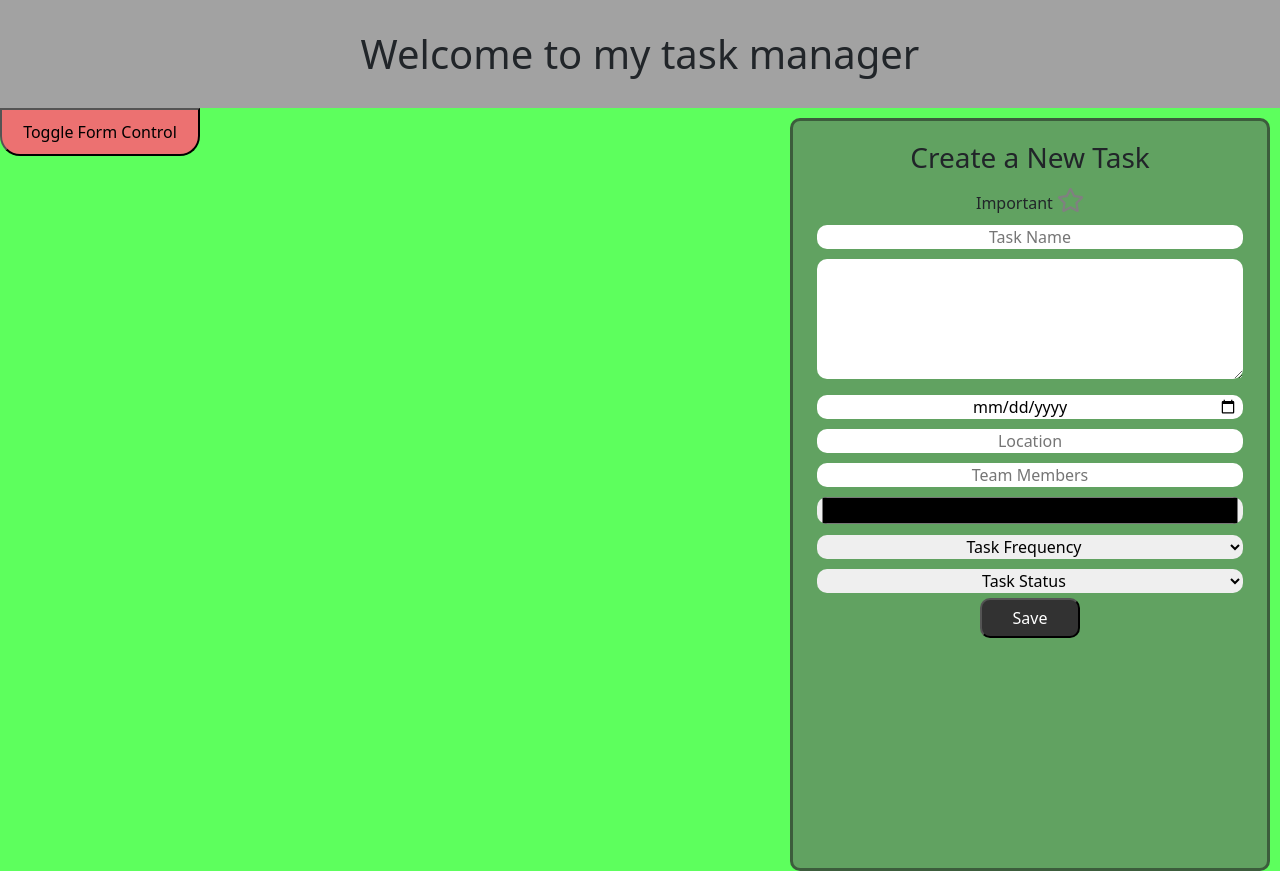
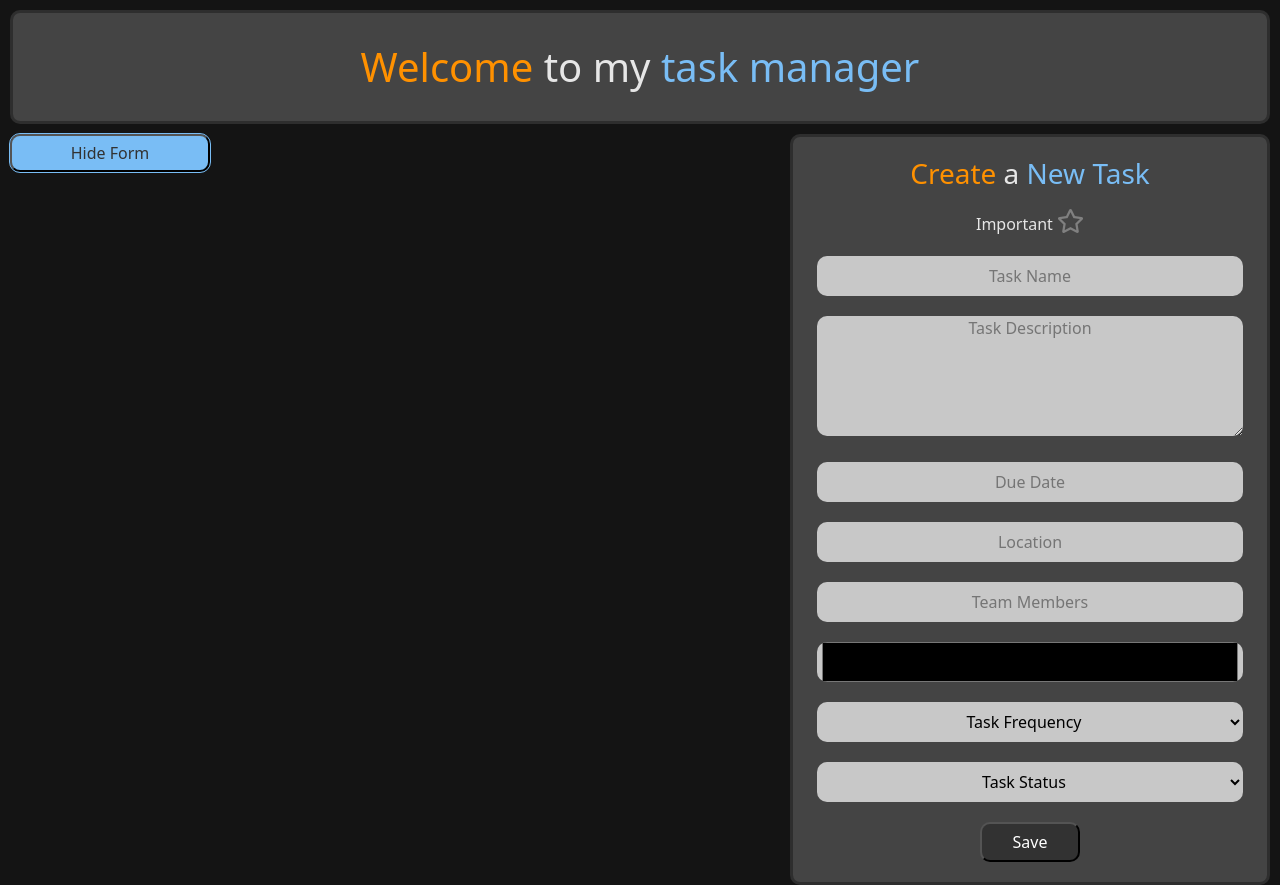
Before and after one commit to Finsternavy/TaskManager, a plain HTML site: page index.html in a window 1280 px wide. Drawn offline with nearby package versions, Linux system fonts and the light colour scheme.

Commit message:
106_assignment_2
added CSS styling

```diff
--- a/index.html
+++ b/index.html
@@ -13,27 +13,27 @@
 </head>
 <body>
     <header>
-        <h1>Welcome to my task manager</h1>
+        <h1><span class="accent">Welcome </span>to my <span class="accent-2">task manager</span></h1>
     </header>
     <!----------------------Main----------------------------->
     <main class="page-container">
         <section class="task-list" id="task-list">
-            <button class="toggleFormButton">Toggle Form Control</button>
+            <button class="toggleFormButton">Hide Form</button>
         </section>
         <section class="form" id="form">
             <form id="task-form" class="task-form">
-                <h3>Create a New Task</h3>
-                <div class="inputs">
+                <h3><span class="accent">Create</span> a <span class="accent-2">New Task</span></h3>
+                <div>
                     <label id="txtImportant">Important <i id="important" class="iconNotImportant far fa-star"></i></label>
                 </div>
                 <div class="inputs">
                     <input id="txtName" type="text" placeholder="Task Name">
                 </div>
                 <div class="inputs">
-                    <textarea id="txtDescription" name="task-description" id="task-description" cols="30" rows="5"></textarea>
+                    <textarea id="txtDescription" name="task-description" id="task-description" cols="30" rows="5" placeholder="Task Description"></textarea>
                 </div>
                 <div class="inputs">
-                    <input id="txtDueDate" type="date" placeholder="Due Date">
+                    <input id="txtDueDate"placeholder="Due Date" onfocus="(this.type='date')" onblur="(this.type='text')">
                 </div>
                 <div class="inputs">
                     <input id="txtLocation" type="text" placeholder="Location">
--- a/scripts/main.js
+++ b/scripts/main.js
@@ -1,5 +1,7 @@
 const iconImportant = "iconImportant fas fa-star";
 const iconNotImportant = "iconNotImportant far fa-star";
+const formOpen = "Hide Form";
+const formClosed = "Show Form";
 let iconImportantState = false;
 let formVisible = true;
 
@@ -35,14 +37,19 @@ function saveTask(){
 }
 
 function toggleFormVisible(){
+    let form = $(".form");
+    let button = $(".toggleFormButton");
     if(formVisible){
 
-        $(".form").hide();
+        form.hide();
+        console.log(form.val());
+        button.html(formClosed);
         formVisible = false;
         return;
     }
 
-    $(".form").show();
+    form.show();
+    button.html(formOpen);
     formVisible = true;
 }
 
--- a/styles/main.css
+++ b/styles/main.css
@@ -1,5 +1,8 @@
 :root{
---background-color: rgb(93, 255, 93);
+--background-color: rgb(20, 20, 20);
+--main-txt-color: white;
+--accent-txt-color: rgb(255, 145, 0);
+--accent-2-txt-color: rgb(121, 189, 245);
 }
 
 *,
@@ -9,29 +12,48 @@
     padding: 0;
     box-sizing: border-box;
 }
-
+body{
+    background-color: var(--background-color);
+    color: rgb(230, 230, 230);
+}
+.accent{
+    color: var(--accent-txt-color);
+}
+.accent-2{
+    color: var(--accent-2-txt-color);
+}
 .page-container{
     display: flex;
     background-color: var(--background-color);
+    min-height: calc(100vh - 135px);
+}
+header{
+    width: 100%;
+    overflow: hidden;
+    border-radius: auto;
+    margin-top: 10px;
 }
 h1{
-    margin: 0;
     text-align: center;
+    max-width: calc(100vw - 20px);
+    margin-left: auto;
+    margin-right: auto;
+    margin-bottom: 0;
     padding-block: 30px;
     background-color: rgba(100, 100, 100, .6);
+    border: 3px solid rgba(25, 25, 25, .5);
+    border-radius: 10px;
 }
 .task-list{
     position: relative;
     flex: 5;
     width: 100%;
     background-color: var(--background-color);
-    min-height: calc(100vh - 37px);
     align-items: right;
 }
 .form{
     flex: 3;
     background-color: rgba(100, 100, 100, .6);
-    min-height: calc(100vh -37px);
     margin-top: 10px;
     margin-right: 10px;
     border-radius: 10px;
@@ -49,14 +71,21 @@ h1{
     width: 90%;
 }
 .inputs > *{
-    margin-block: 5px;
+    margin-block: 10px;
     width: 100%;
+    min-height: 40px;
     border: none;
     border-radius: 10px;
     text-align: center;
     padding-inline: 5px;
+    background-color: rgb(200, 200, 200);
 }
-
+.inputs > *:hover{
+    outline: 3px solid var(--accent-txt-color);
+}
+#txtImportant{
+    margin-block: 10px;
+}
 .iconImportant{
     font-size: 24px;
     color: red;
@@ -69,15 +98,30 @@ h1{
 }
 .toggleFormButton{
     width: 200px;
+    margin-left: 10px;
+    margin-top: 10px;
     text-align: center;
-    border-radius: 0 0 20px 20px;
-    padding: 10px;
-    background-color: rgb(236, 113, 113);
+    border-radius: 10px;
+    padding: 5px;
+    background-color: var(--accent-2-txt-color);
+    color: rgb(50, 50, 50);
+    /* border: 3px solid rgba(25, 25, 25, .5); */
+    outline: 1px solid var(--accent-2-txt-color);
+}
+.toggleFormButton:hover{
+    background-color: var(--accent-txt-color);
 }
 .save-button{
     width: 100px;
     height: 40px;
+    margin-top: 10px;
+    margin-bottom: 20px;
     border-radius: 10px;
     background-color: rgb(50, 50, 50);
     color: white;
 }
+.save-button:hover,
+.save-button:focus{
+    background-color: var(--accent-2-txt-color);
+    color: rgb(20, 20, 20);
+}
```
